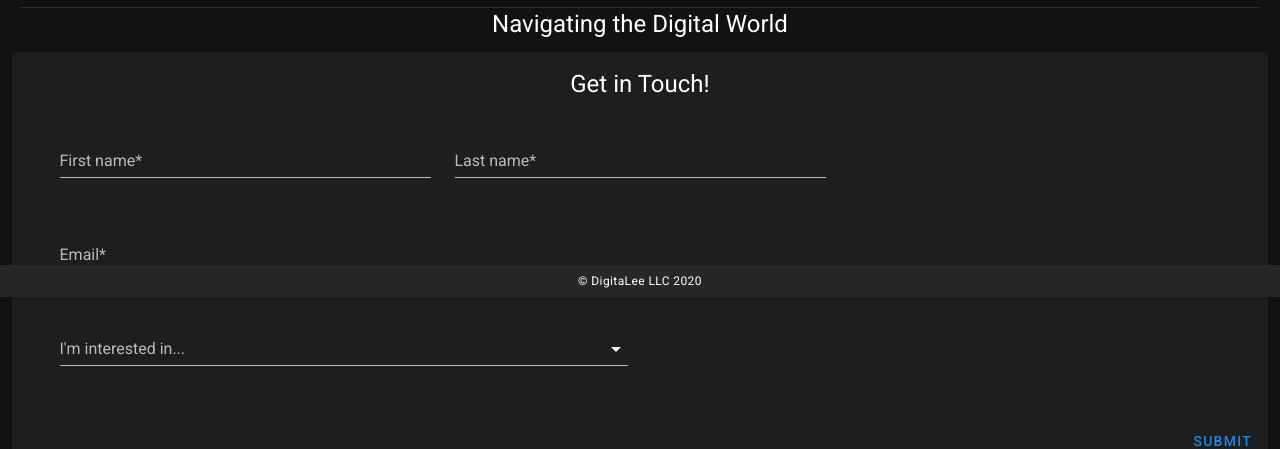
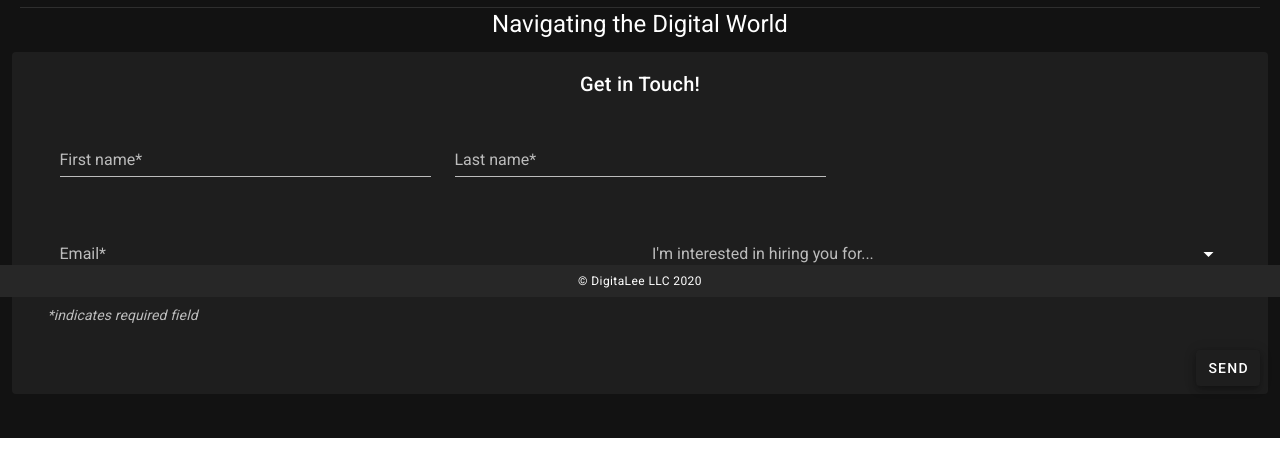
Before and after one commit to justjo120/digitalee, a Nuxt app: page /contact in a window 1280 px wide. Shown: the part 503-952 px from the top of the page. Built offline with nearby package versions, Linux system fonts and the light colour scheme.

Commit message:
Contact form visual changes

```diff
--- a/components/home/ContactForm.vue
+++ b/components/home/ContactForm.vue
@@ -2,20 +2,20 @@
   <v-card flat>
     <v-card-title class="d-flex justify-center">
       <div>
-        <span class="headline">Get in Touch!</span>
+        <span class="subheading">Get in Touch!</span>
       </div>
     </v-card-title>
     <v-card-text>
       <v-container>
         <v-row>
           <v-col cols="12" sm="6" md="4">
-            <v-text-field label="First name*" required />
+            <v-text-field color="white" label="First name*" required />
           </v-col>
           <v-col cols="12" sm="6" md="4">
-            <v-text-field label="Last name*" required />
+            <v-text-field color="white" label="Last name*" required />
           </v-col>
-          <v-col cols="12">
-            <v-text-field label="Email*" required />
+          <v-col cols="12" sm="6">
+            <v-text-field color="white" label="Email*" required />
           </v-col>
 
           <v-col cols="12" sm="6">
@@ -26,17 +26,21 @@
                 'Branding',
                 'Other'
               ]"
-              label="I'm interested in..."
+              label="I'm interested in hiring you for..."
               multiple
+              color="white"
             />
           </v-col>
+          <div class="font-italic">
+            *indicates required field
+          </div>
         </v-row>
       </v-container>
     </v-card-text>
     <v-card-actions>
       <v-spacer />
-      <v-btn color="blue darken-1" text @click="closeDialog">
-        Submit
+      <v-btn elevation="5" color="white" text @click="sendEmail">
+        Send
       </v-btn>
     </v-card-actions>
   </v-card>
--- a/pages/portfolio/index.vue
+++ b/pages/portfolio/index.vue
@@ -1,7 +1,7 @@
 <template>
   <v-row>
     <v-col cols="12" class="d-flex justify-center">
-      <div class="headline">
+      <div class="headline text-uppercase">
         Coming Soon
       </div>
     </v-col>
@@ -9,7 +9,7 @@
       <v-skeleton-loader
         type="list-item-avatar-three-line"
       />
-       <v-skeleton-loader
+      <v-skeleton-loader
         type="list-item-two-line"
       />
     </v-col>
```
